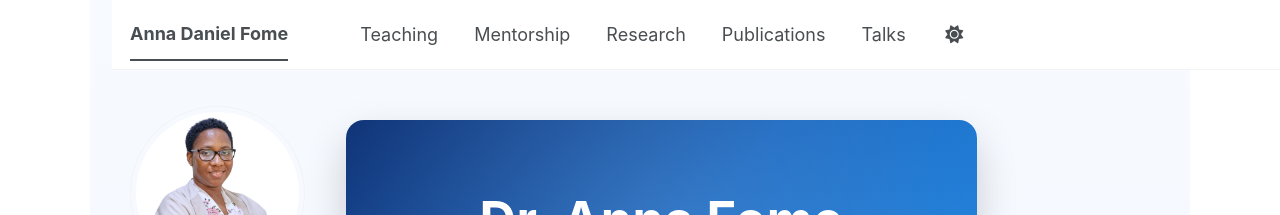
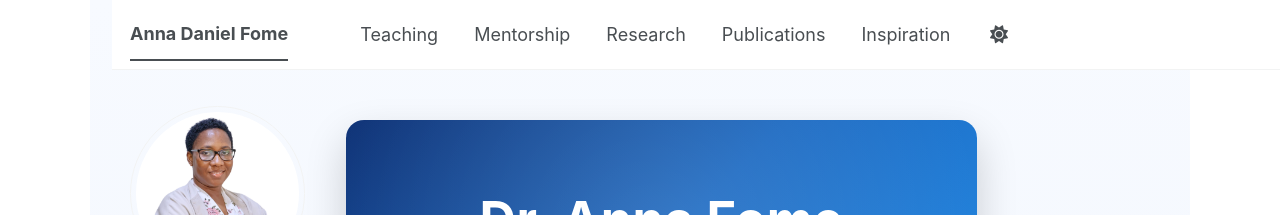
Before and after one commit to FomeA/FomeA.github.io, a Jekyll site: the page built from _pages/about.html, in a window 1280 px wide. Shown: the top 215 px of the page. Built offline with Jekyll 4.4.1, drawn with Linux system fonts in a browser that asks for light colours; some web fonts are replaced; a script bundle is joined from its source files by our own code; library files that are not in the unit come from our copies.

Commit message:
Update navigation.yml

```diff
--- a/_data/navigation.yml
+++ b/_data/navigation.yml
@@ -24,8 +24,8 @@ main:
   - title: "Publications"
     url: /publications/
 
-  - title: "Talks"
-    url: /talks/
+  - title: "Inspiration"
+    url: /inspiration/
 
 qms101:
   - title: "Course Overview"
```
